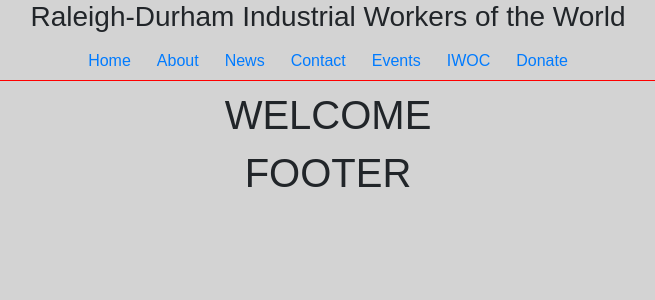
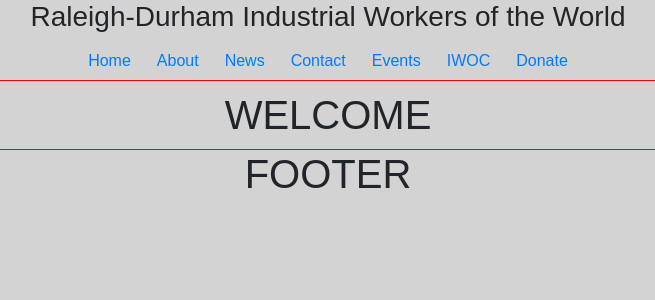
Before and after one commit to jtcanfield/class-improvements, a React (Create React App) app: page / in a window 1280 px wide. Shown: the top 300 px of the page, without its empty margins (312-967 px from the left). Built offline with nearby package versions, Linux system fonts and the light colour scheme.

Commit message:
add top border

```diff
--- a/src/styles/styles.css
+++ b/src/styles/styles.css
@@ -17,3 +17,7 @@ body {
 .Header{
   border-bottom: 1px solid red;
 }
+
+.Footer{
+  border-top: 1px solid red;
+}
```
